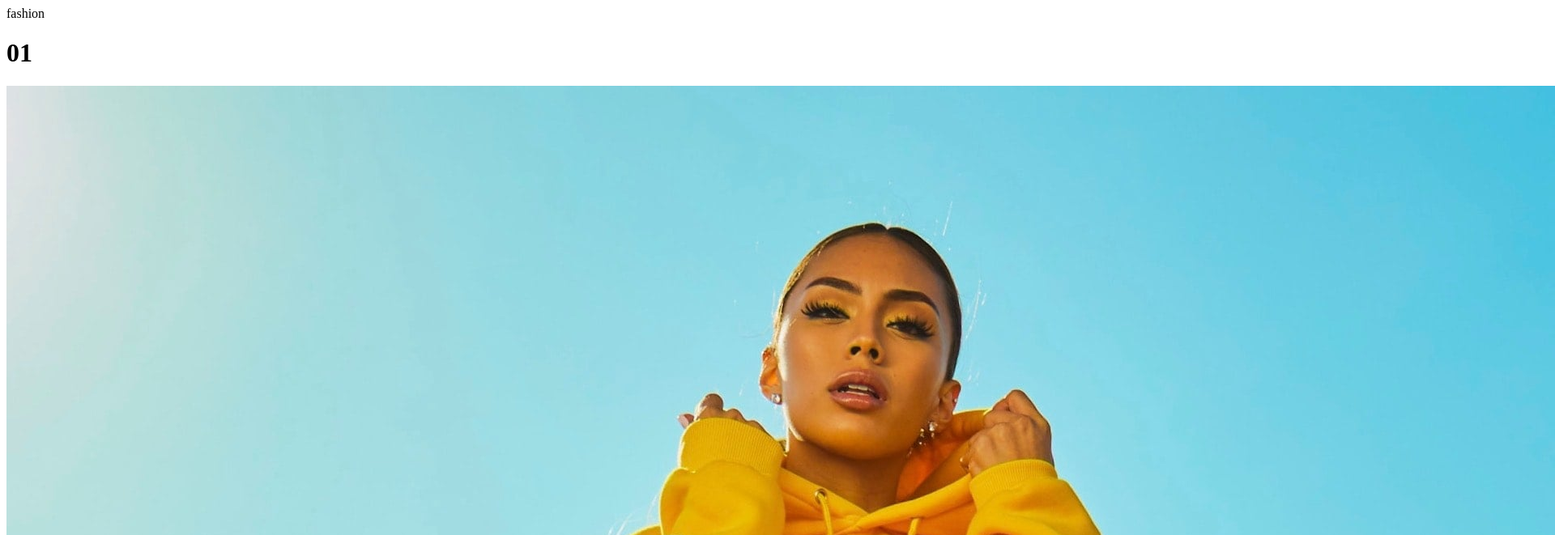
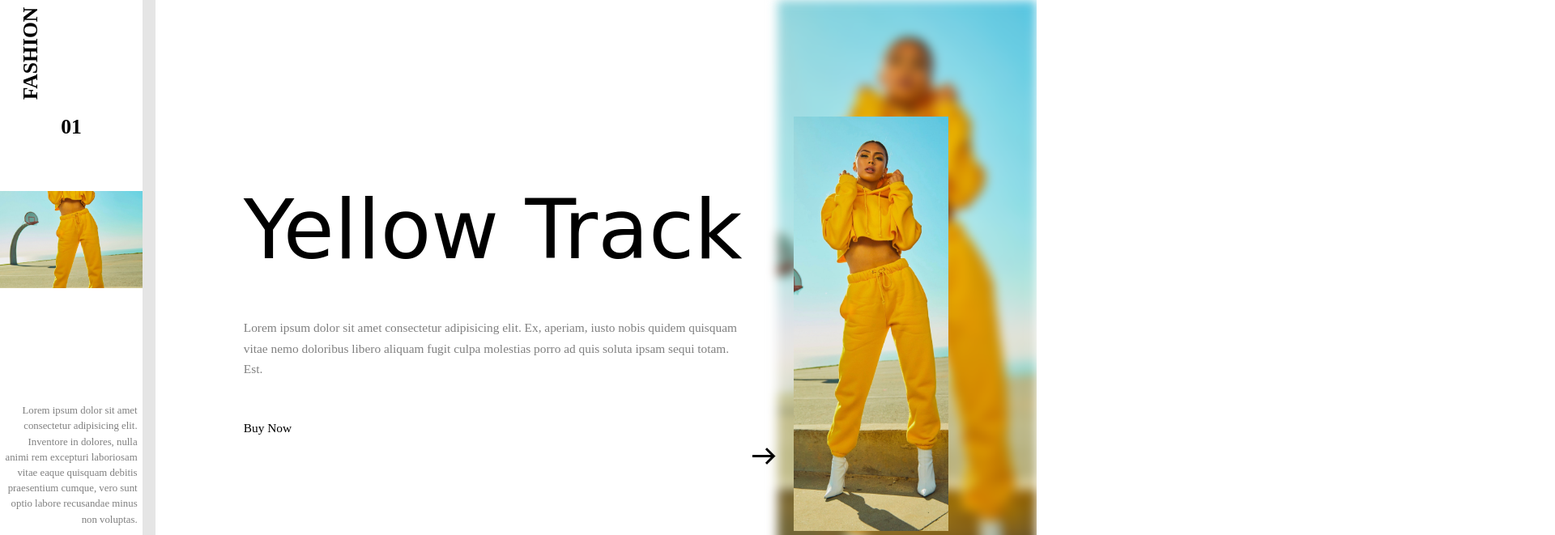
Before and after one commit to LuisRangel03/Repaso, a plain HTML site: page index.html in a window 1280 px wide. Shown: the top 661 px of the page at 81% size, 1920 px wide, since content can reach past the window. Drawn offline with Linux system fonts and the light colour scheme; a web font is replaced by a local one.

Commit message:
Terminamos css y html y empezamos js

```diff
--- a/css/style.css
+++ b/css/style.css
@@ -0,0 +1,276 @@
+*{/*todo*/
+    margin: 0;
+    padding: 0;
+    box-sizing: border-box;
+    font-size: 'Roboto', sans-serif;
+}
+
+body{
+width: 100%;
+height: 100vh;
+position: relative;
+display: flex;
+
+
+}
+
+/*clase*/
+
+.overlay{
+    position: absolute;
+    top: 0;
+    bottom: 0;
+    left: 0;
+    right: 0;
+    background: #fff;
+    opacity: 1;
+    z-index: 9;
+    animation: fade-out 2s forwards 1;
+    pointer-events: none;
+
+
+}
+@keyframes fade-out{
+to{
+
+    opacity: 0;
+
+}
+
+}
+
+.left-side{
+width: 15vw;
+height:100% ;
+border-right: 1pc solid rgba(0, 0,0, 0.1);
+position: relative;
+display: flex;
+align-items: center;
+}
+
+.logo{
+text-transform:  uppercase;
+font-weight: 700;
+font-size: 2vw;
+position: absolute;
+top: 4.0vw;
+left: -1.5vw;
+transform: rotate(-90deg);
+user-select: none;
+
+}
+.sm-product{
+width: 100%;
+height: auto;
+
+}
+.product-index{
+font-size: 2vw;
+text-align: center;
+
+}
+
+
+.sm-product-img-container{
+
+position: relative;
+margin: 5vw 0;
+height: 15vw;
+overflow: hidden;
+
+}
+.sm-product-img{
+
+width: 100%;
+height: 15vh;
+object-fit: cover;
+
+}
+.sm-product-des{
+text-align: right;
+padding: 0.5vw;
+line-height: 1.5vw;
+font-size: 1vw;
+color: rgba(0, 0,0, 0.5);
+
+
+
+}
+
+.social-link{
+
+position: absolute;
+bottom: 30px;
+left: 50%;
+transform: translate(-50%);
+
+}
+.social-link-img{
+width: 1.6vw;
+height: 1.6vw;
+margin: 0.5vw;
+cursor: pointer;
+
+
+
+}
+
+.right-side{
+width: 85vw;
+height:  100vh;
+position: relative;
+display: flex;
+align-items: center;
+justify-content: center;
+
+
+}
+
+
+.backdrop-img{
+
+width: 25vw;
+height: 100%;
+position: absolute;
+top: 0;
+right: 0;
+object-fit: cover;
+filter: blur(.5vw);
+user-select: none;
+
+
+
+
+}
+.content{
+
+width: 80%;
+display: flex;
+align-items: center;
+position: relative;
+
+
+}
+
+
+.product-detail{
+width: 60%;
+
+
+
+}
+
+
+.product-name{
+
+
+    font-size: 8vw;
+    text-transform: capitalize;
+    font-family: 'Sirin Stencil', cursive;
+    font-weight: 400;
+    line-height: 9vw;
+}
+
+.product-des{
+
+     margin: 4vw 0 ;
+     width: 90%;
+     font-size: 1.2vw;
+     line-height: 2vw;
+     color: rgba(0, 0,0, 0.5);
+
+}
+
+.buy-btn{
+
+text-decoration: none;
+color: #000;
+text-transform: capitalize;
+font-size: 1.2vw;
+
+
+
+
+}
+.nxt-btn{
+
+border: none;
+background: none;
+display: flex;
+margin-left: auto;
+margin-top: 1.2vw;
+margin-right: 1vw;
+justify-content: center;
+user-select: none;
+}
+
+.nxt-btn img{
+width: 60%;
+
+
+}
+
+
+
+.product-img-container{
+
+
+    width: 40%;
+    height: 40vw;
+    position: relative;
+    overflow: hidden;
+}
+
+.product-img{
+width: 100%;
+height: 100%;
+object-fit:cover;
+
+
+}
+
+
+.slide::before{
+content: '';
+position: absolute;
+top: 0;
+left: -100%;
+width: 100%;
+height: 100%;
+background: #000;
+animation: slide-left 1s linear 1;
+
+
+
+}
+
+
+@keyframes slide-left{
+
+to{
+     left: 100%;
+}
+
+}
+
+
+.fade{
+
+pointer-events: none;
+animation:  fade 1s forwards 1;
+
+}
+
+
+
+@keyframes fade{
+0%,100%{
+    opacity: 1;
+
+}
+45%,60%{
+    opacity: 0;
+
+}
+
+}
--- a/index.html
+++ b/index.html
@@ -9,18 +9,27 @@
     <link rel="preconnect" href="https://fonts.googleapis.com">
     <link rel="preconnect" href="https://fonts.gstatic.com" crossorigin>
     <link href="https://fonts.googleapis.com/css2?family=Roboto:ital,wght@0,100;0,300;0,400;0,500;0,700;0,900;1,100;1,300;1,400;1,500;1,700;1,900&display=swap" rel="stylesheet">
+
+
+    <link rel="preconnect" href="https://fonts.googleapis.com">
+    <link rel="preconnect" href="https://fonts.gstatic.com" crossorigin>
+    <link href="https://fonts.googleapis.com/css2?family=Sirin+Stencil&display=swap" rel="stylesheet">
 </head>
 <body>
     <div class="overlay"></div>
     <div class="left-side">
-        <span class="logo">fashion</span>
+        <span class="logo">Fashion</span>
+
         <div class="sm-product">
+
             <h1 class="product-index">01</h1>
+
             <div class="sm-product-img-container">
                 <img src="img/img1.jpg" class="sm-product-img">
+
             </div>
             <p class="sm-product-des">
-                Lorem ipsum dolor sit amet consectetur, adipisicing elit. Ducimus asperiores porro dolor veniam tempora, enim quae rerum rem provident cum.
+                Lorem ipsum dolor sit amet consectetur adipisicing elit. Inventore in dolores, nulla animi rem excepturi laboriosam vitae eaque quisquam debitis praesentium cumque, vero sunt optio labore recusandae minus non voluptas.
             </p>
             <div class="social-link">
                 <img src="img/facebook.png" class="social-link-img">
@@ -28,5 +37,38 @@
             </div>
         </div>
     </div>
+
+
+
+
+    <div class="right-side">
+    <img src="img/img1.jpg" class="backdrop-img">
+    <div class="content">
+
+        <div class="detail-product">
+
+
+            <h1 class="product-name">Yellow track</h1>
+            <p class="product-des">
+
+                Lorem ipsum dolor sit amet consectetur adipisicing elit. Ex, aperiam, iusto nobis quidem quisquam vitae nemo doloribus libero aliquam fugit culpa molestias porro ad quis soluta ipsam sequi totam. Est.
+            </p>
+
+            <a href="" class="buy-btn">buy now</a>
+            <button class="nxt-btn">
+
+                <img src="img/arrow.png" alt="">
+
+            </button>
+
+
+        </div>
+        <div class="product-img-container">
+            <img class="product-img"  src="img/img1.jpg" alt="">
+        </div>
+
+        </div>
+    </div>
+    <script src="js/app.js"></script>
 </body>
 </html>
--- a/js/app.js
+++ b/js/app.js
@@ -0,0 +1,56 @@
+console.log('conetado...')
+
+const productData = [
+{
+index: '01',
+name: 'Yellow One',
+Image: 'img1.jpg',
+des: 'Lorem ipsum dolor sit amet consectetur adipisicing elit. Ex, aperiam, iusto nobis quidem quisquam vitae nemo doloribus libero aliquam fugit culpa molestias porro ad quis soluta ipsam sequi totam. Est.'
+}
+,
+{
+index: '02',
+name: 'Yellow Two',
+Image: 'img2.jpg',
+des: 'Lorem ipsum dolor sit amet consectetur adipisicing elit. Ex, aperiam, iusto nobis quidem quisquam vitae nemo doloribus libero aliquam fugit culpa molestias porro ad quis soluta ipsam sequi totam. Est.'
+}
+,
+{
+index: '03',
+name: 'Yellow Three',
+Image: 'img3.jpg',
+des: 'Lorem ipsum dolor sit amet consectetur adipisicing elit. Ex, aperiam, iusto nobis quidem quisquam vitae nemo doloribus libero aliquam fugit culpa molestias porro ad quis soluta ipsam sequi totam. Est.'
+}
+]
+
+const nextBtn = document.querySelector('.nxt-btn')
+//console.log('Boton', nextBtn)
+
+let smImgContainer = document.querySelector('.sm-product-img-container')
+let smImg = document.querySelector('.sm-product-img')
+let productIndex = document.querySelector('.product-index')
+let smProductDes = document.querySelector('.sm-product-des')
+let productImgContainer = document.querySelector('.product-img-container')
+let productImg = document.querySelector('.product-img')
+let backdropImg = document.querySelector('.backdrop-img')
+let productDetail = document.querySelector('.product-detail')
+let productName = document.querySelector('.product-name')
+let productDes = document.querySelector('.product-des')
+
+let currentProduct = 0
+
+nextBtn.addEventListener('click', () => {
+    if(currentProduct >=  productData.length-1){
+        currentProduct = 0
+    }
+    else
+    {
+        currentProduct++
+    }
+    productIndex.innerHTML = productData[currentProduct].index
+    smProductDes.innerHTML = productData[currentProduct].des.slice(0, 80)
+    smImgContainer.classList.add('slide')
+    productImgContainer.classList.add('slide')
+    backdropImg.classList.add('slide')
+    productDetail.classList.add('slide')
+})
```
